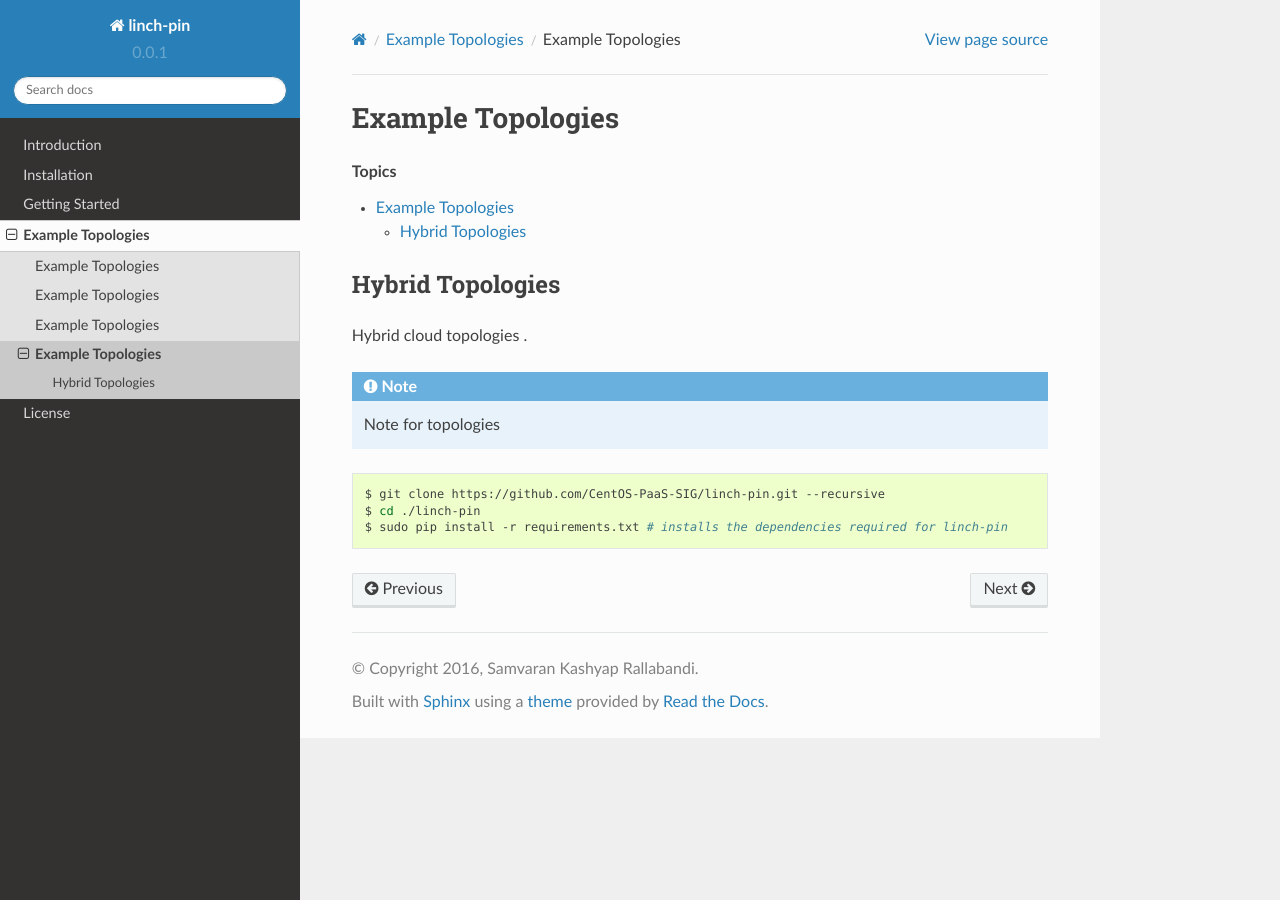
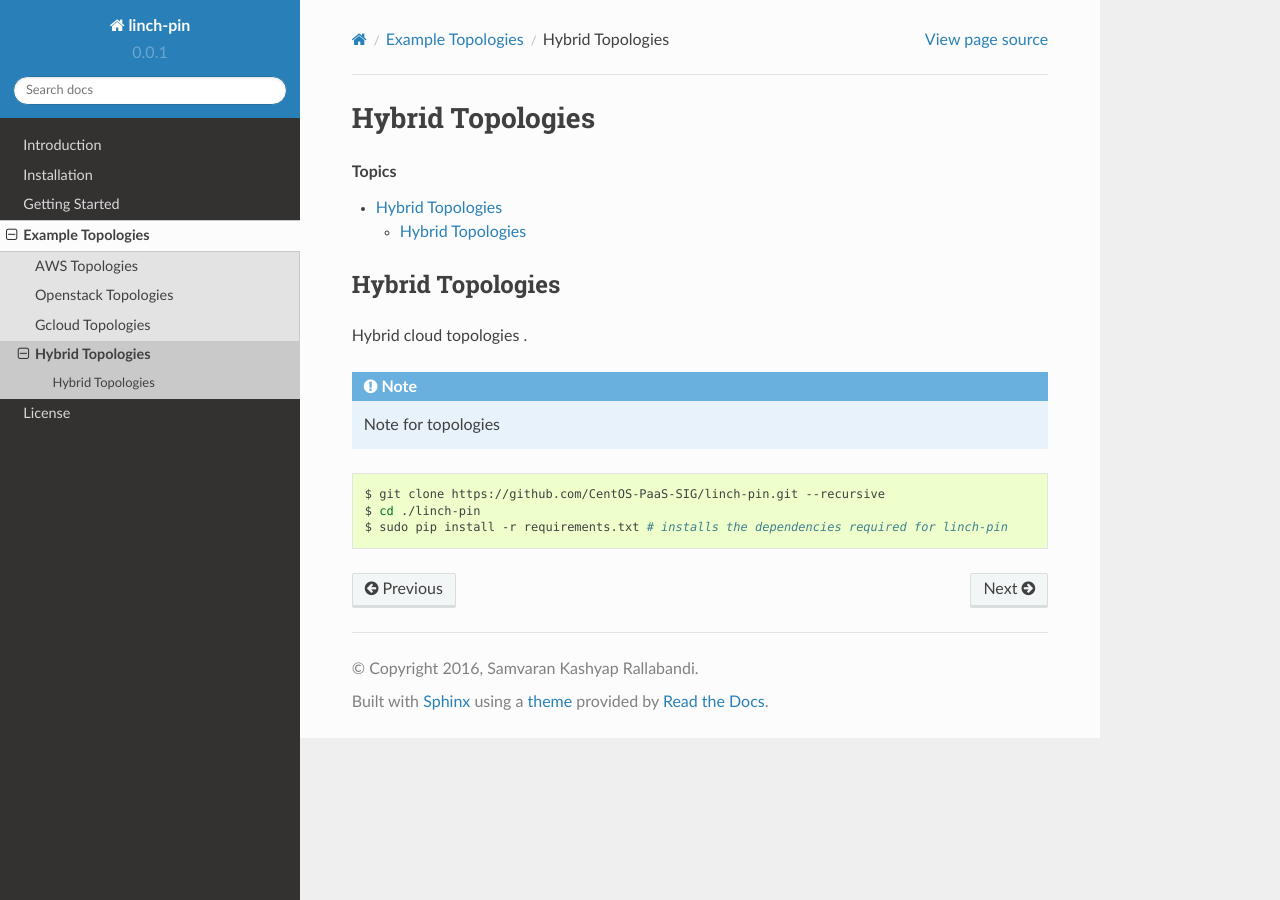
Before and after one commit to CentOS-PaaS-SIG/linchpin, a Sphinx documentation site: the page built from docs/source/hybrid_topo.rst, in a window 1280 px wide. Built offline with Sphinx 7.4.7 and the Read the Docs theme 2.0.0, drawn with Linux system fonts in a browser that asks for light colours.

Commit message:
changed topic headings

```diff
--- a/docs/source/aws_topo.rst
+++ b/docs/source/aws_topo.rst
@@ -1,5 +1,5 @@
-Example Topologies
-==================
+AWS Topologies
+==============
 
 .. contents:: Topics
 
--- a/docs/source/gcloud_topo.rst
+++ b/docs/source/gcloud_topo.rst
@@ -1,4 +1,4 @@
-Example Topologies
+Gcloud Topologies
 ==================
 
 .. contents:: Topics
--- a/docs/source/hybrid_topo.rst
+++ b/docs/source/hybrid_topo.rst
@@ -1,4 +1,4 @@
-Example Topologies
+Hybrid Topologies
 ==================
 
 .. contents:: Topics
--- a/docs/source/openstack_topo.rst
+++ b/docs/source/openstack_topo.rst
@@ -1,5 +1,5 @@
-Example Topologies
-==================
+Openstack Topologies
+====================
 
 .. contents:: Topics
 
```
